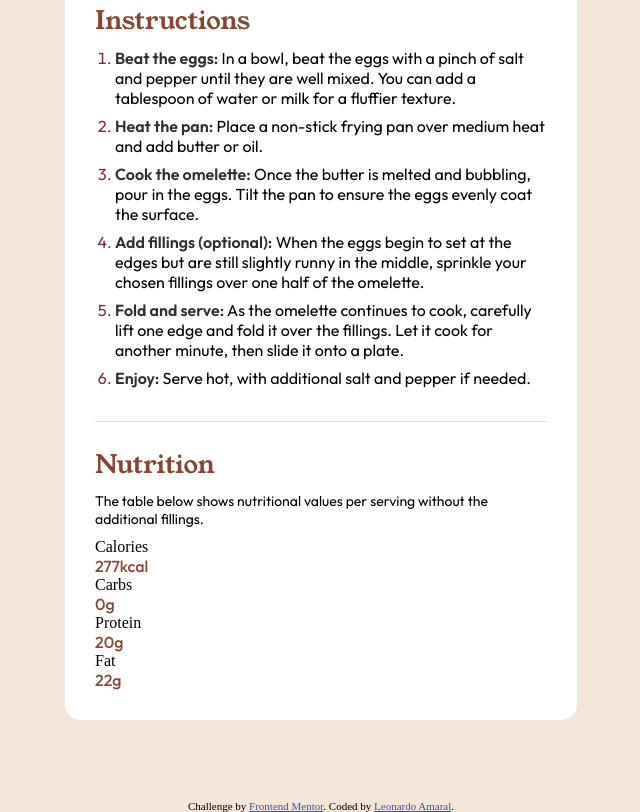
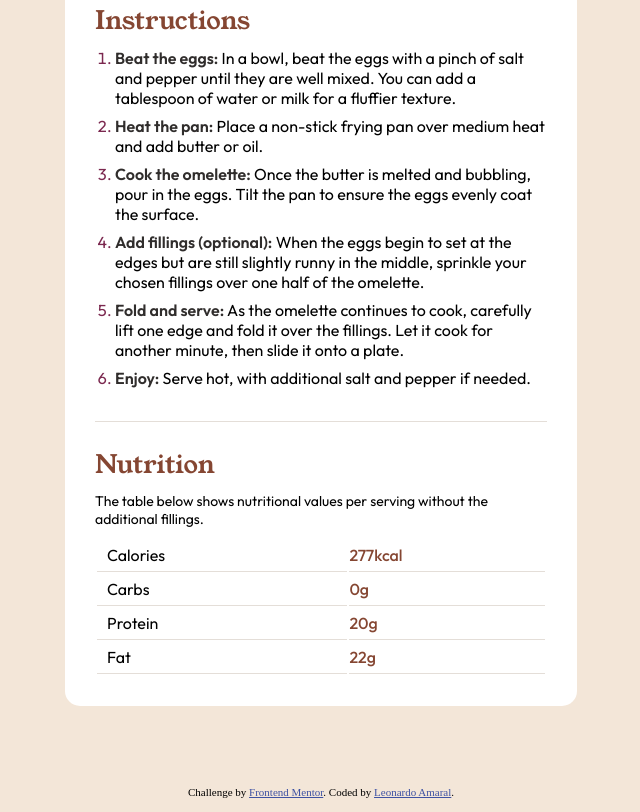
Before and after one commit to hangtime319/recipe-page-main, a plain HTML site: page index.html in a window 1280 px wide. Shown: the part 916-1728 px from the top of the page, without its empty margins (319-959 px from the left). Drawn offline with Linux system fonts and the light colour scheme.

Commit message:
Correção

```diff
--- a/index.html
+++ b/index.html
@@ -73,28 +73,27 @@
 
       <p>The table below shows nutritional values per serving without the additional fillings.</p>
 
-      <div class="nutrition-item">
-        <div class="item">
-          <p>Calories</p>
-          <span>277kcal</span>
-        </div>
+      <table class="nutrition-item">
+        <tr class="item">
+          <td><p>Calories</p></td>
+          <td><span>277kcal</span></td>
+        </tr>
 
-        <div class="item">
-          <p>Carbs</p>
-          <span>0g</span>
-        </div>
+        <tr class="item">
+          <td><p>Carbs</p></td>
+          <td><span>0g</span></td>
+        </tr>
 
-        <div class="item">
-          <p>Protein</p>
-          <span>20g</span>
-        </div>
+        <tr class="item">
+          <td><p>Protein</p></td>
+          <td><span>20g</span></td>
+        </tr>
 
-        <div class="item">
-          <p>Fat</p>
-          <span>22g</span>
-        </div>
-      </div>
-
+        <tr class="item">
+          <td><p>Fat</p></td>
+          <td><span>22g</span></td>
+        </tr>
+      </table>
     </div>
 
   </main>
```
